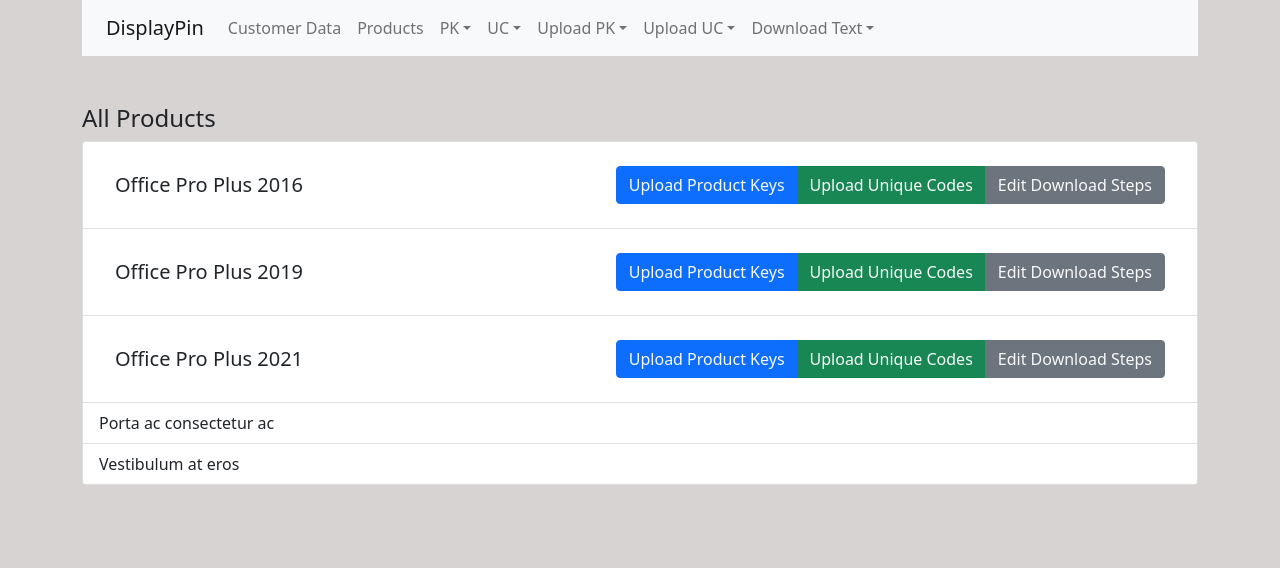
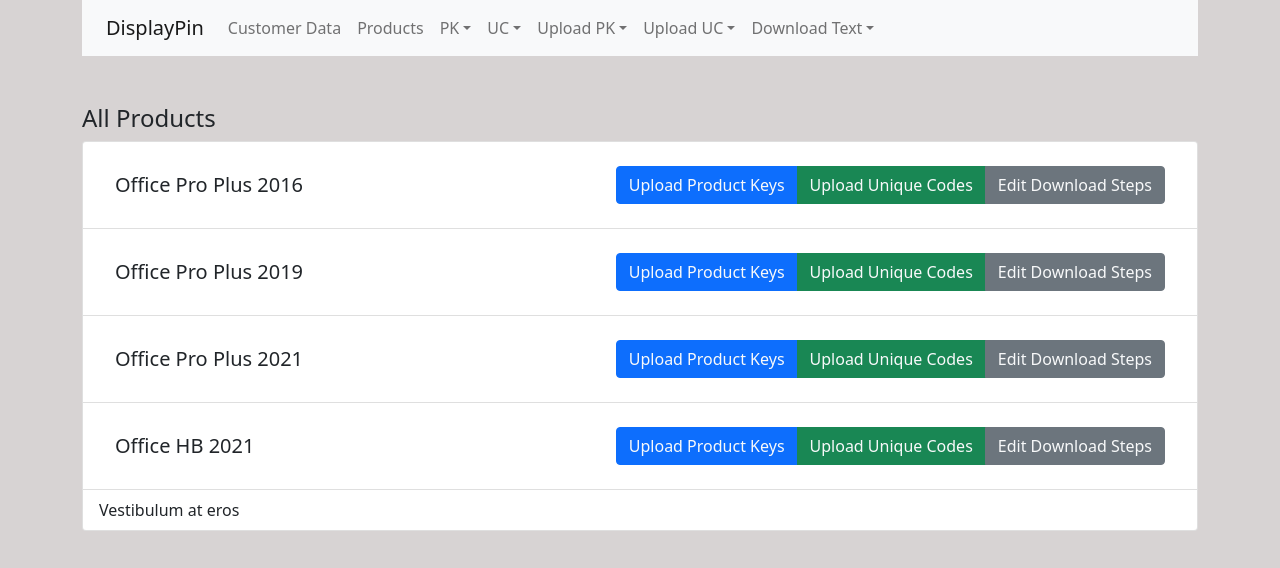
Before and after one commit to nmsabil/peekpin, a React (Create React App) app in the folder client/: page /products in a window 1280 px wide. Shown: the top 568 px of the page. Built offline with nearby package versions, Linux system fonts and the light colour scheme; no server answers; sample sign-in values are in the browser's storage.

Commit message:
removed comments and fixed minor bugs

```diff
--- a/client/src/components/AllProducts/AllProducts.jsx
+++ b/client/src/components/AllProducts/AllProducts.jsx
@@ -102,7 +102,7 @@ function AllProducts() {
                   <Button variant='primary'>
                     <Link
                       class='text-light'
-                      to='/admin/upload/unique_codes/pp2021'
+                      to='/admin/upload/product_keys/pp2021'
                     >
                       Upload Product Keys
                     </Link>
@@ -126,7 +126,46 @@ function AllProducts() {
             </Card.Body>
           </Card>
         </ListGroup.Item>
-        <ListGroup.Item>Porta ac consectetur ac</ListGroup.Item>
+        <ListGroup.Item>
+          <Card>
+            <Card.Body className='d-flex flex-row justify-content-between align-items-center'>
+              <Card.Title className='mb-0'>
+                <Link
+                  className='text-dark mb-2'
+                  to='/admin/product_keys/hb2021'
+                >
+                  Office HB 2021
+                </Link>
+              </Card.Title>
+              <div>
+                <ButtonGroup aria-label='Basic example'>
+                  <Button variant='primary'>
+                    <Link
+                      class='text-light'
+                      to='/admin/upload/product_keys/hb2021'
+                    >
+                      Upload Product Keys
+                    </Link>
+                  </Button>
+
+                  <Button variant='success'>
+                    <Link
+                      class='text-light'
+                      to='/admin/upload/unique_codes/hb2021'
+                    >
+                      Upload Unique Codes
+                    </Link>
+                  </Button>
+                  <Button variant='secondary'>
+                    <Link class='text-light' to='/admin/template/hb2021'>
+                      Edit Download Steps
+                    </Link>
+                  </Button>
+                </ButtonGroup>
+              </div>
+            </Card.Body>
+          </Card>
+        </ListGroup.Item>
         <ListGroup.Item>Vestibulum at eros</ListGroup.Item>
       </ListGroup>
     </div>
--- a/client/src/components/Home/Home.jsx
+++ b/client/src/components/Home/Home.jsx
@@ -237,7 +237,6 @@ function Home() {
       return !this.has(key) && this.add(key);
     },
     new Set());
-    console.log(uniquePKarrayOfKeysObject);
     // if same number of unique product keys are found as unique codes entered.
     if (
       uniquePKarrayOfKeysObject.length >=
--- a/client/src/components/Upload/Upload.jsx
+++ b/client/src/components/Upload/Upload.jsx
@@ -130,7 +130,6 @@ function Upload(props) {
       const worksheet = workbook.Sheets[workbook.SheetNames[0]];
       const textData = XLSX.utils.sheet_to_txt(worksheet);
       setArray(textData.split("\n"));
-      console.log(textData.split("\n"));
     } else {
       setArray(textArea.split("\n"));
     }
```
